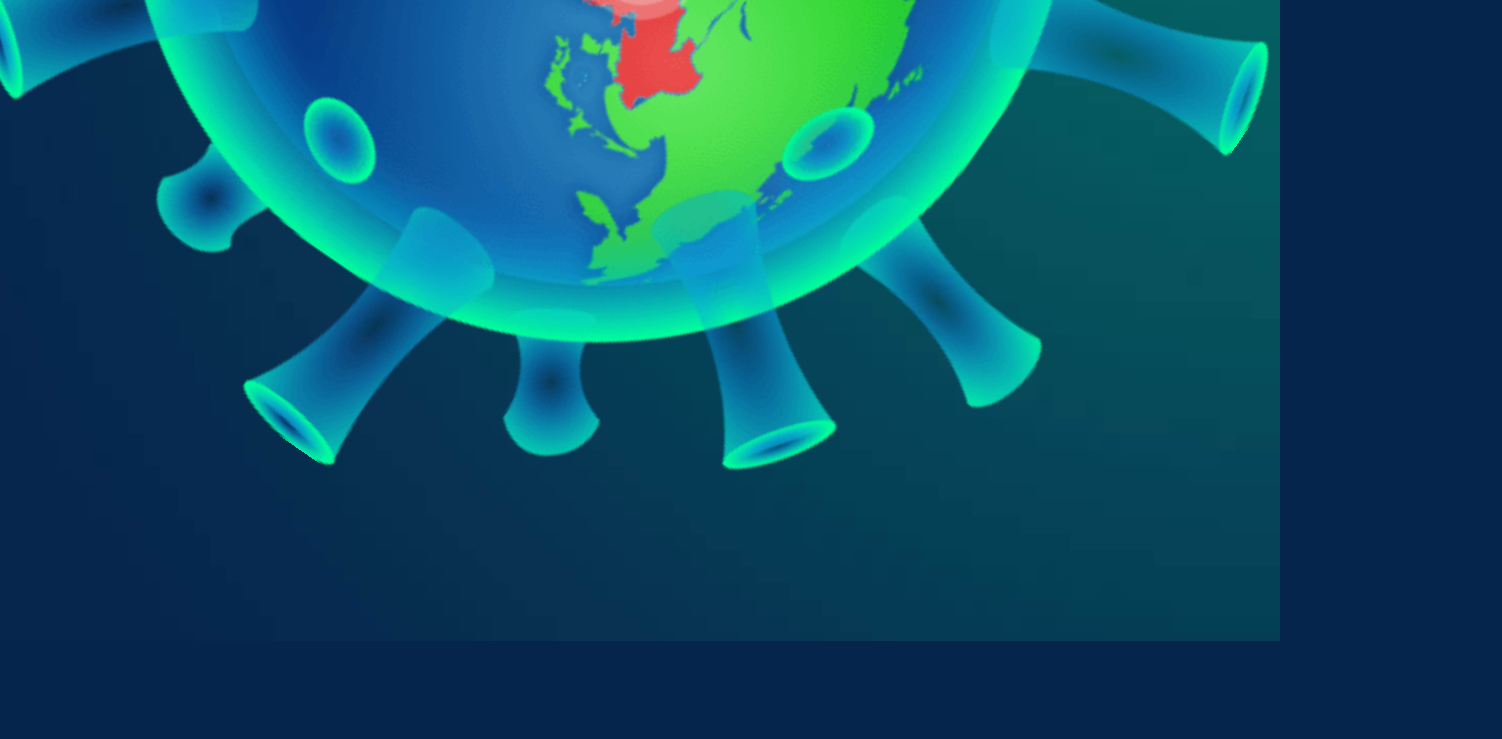
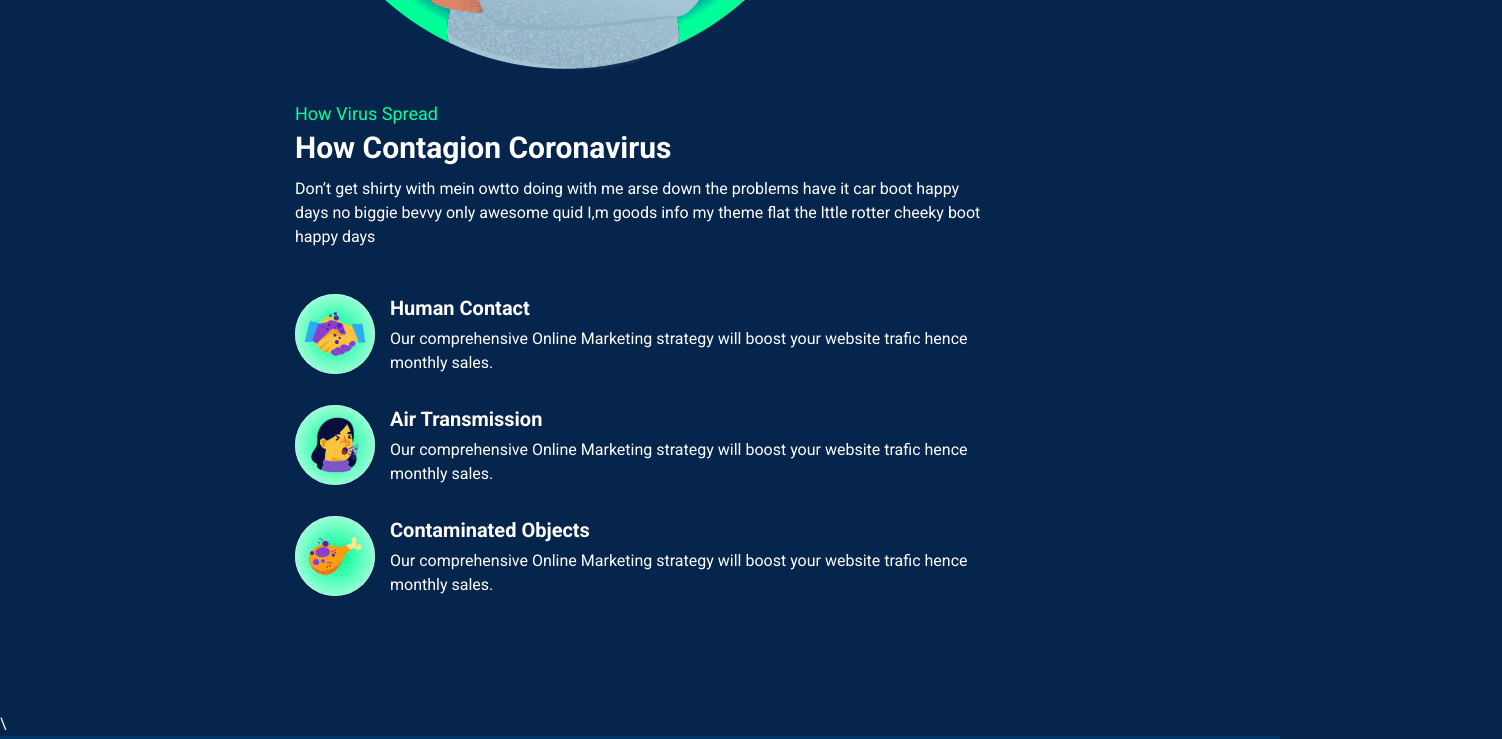
Before and after one commit to yeasin13/covid-19, a plain HTML site: page index.html in a window 1280 px wide. Shown: the part 1220-1959 px from the top of the page, 1502 px wide, since content can reach past the window. Drawn offline with nearby package versions, Linux system fonts and the light colour scheme.

Commit message:
responsive

```diff
--- a/assets/css/style.css
+++ b/assets/css/style.css
@@ -610,3 +610,76 @@ body.active { overflow-y: hidden;}
 /*-----------------------------------*\
   #MEDIA QUERIES
 \*-----------------------------------*/
+
+/*
+responsive for large then 575px screen
+ */
+
+ @media (min-width: 575px) {
+  /*
+  CUSTOM PROPERTY
+   */
+   :root {
+    /*
+    typography
+    */
+    --fs-2: 3.6rem;
+    --fs-3: 2.4rem;
+   }
+
+   /*
+   REUSED STYLE
+   */
+   .container {
+    max-width: 540px;
+    width: 100%;
+    margin-inline: auto;
+   }
+
+   .h2 {font-size: var(--fs-1);}
+   .h4 {--fs-4: 2rem;}
+
+   .text {font-size: unset;}
+
+
+
+ /*
+ HERO
+ */
+ .hero-list {max-width:275px ;}
+
+ /*
+ Safety, footer
+  */
+  .safety-list
+  ,.footer-top {grid-template-columns: 1fr 1fr;
+  }
+}
+
+/*
+responsive for large then 768px screen
+ */
+
+ @media (min-width: 768px) {
+
+  /*
+  REUSED STYLE
+   */
+   .container {max-width: 720px;
+  }
+  .gird-list {grid-template-columns: 1fr 1fr;}
+
+  /*
+  HERO
+  */
+  .hero .container {
+    grid-template-columns: 1fr 1fr;
+    align-items: center;
+
+  }
+  /* ABOUT */
+  .about-banner {max-width: max-content;}
+  /* Service */
+  .service-list {grid-template-columns: 1fr 1fr;}
+
+ }
```
